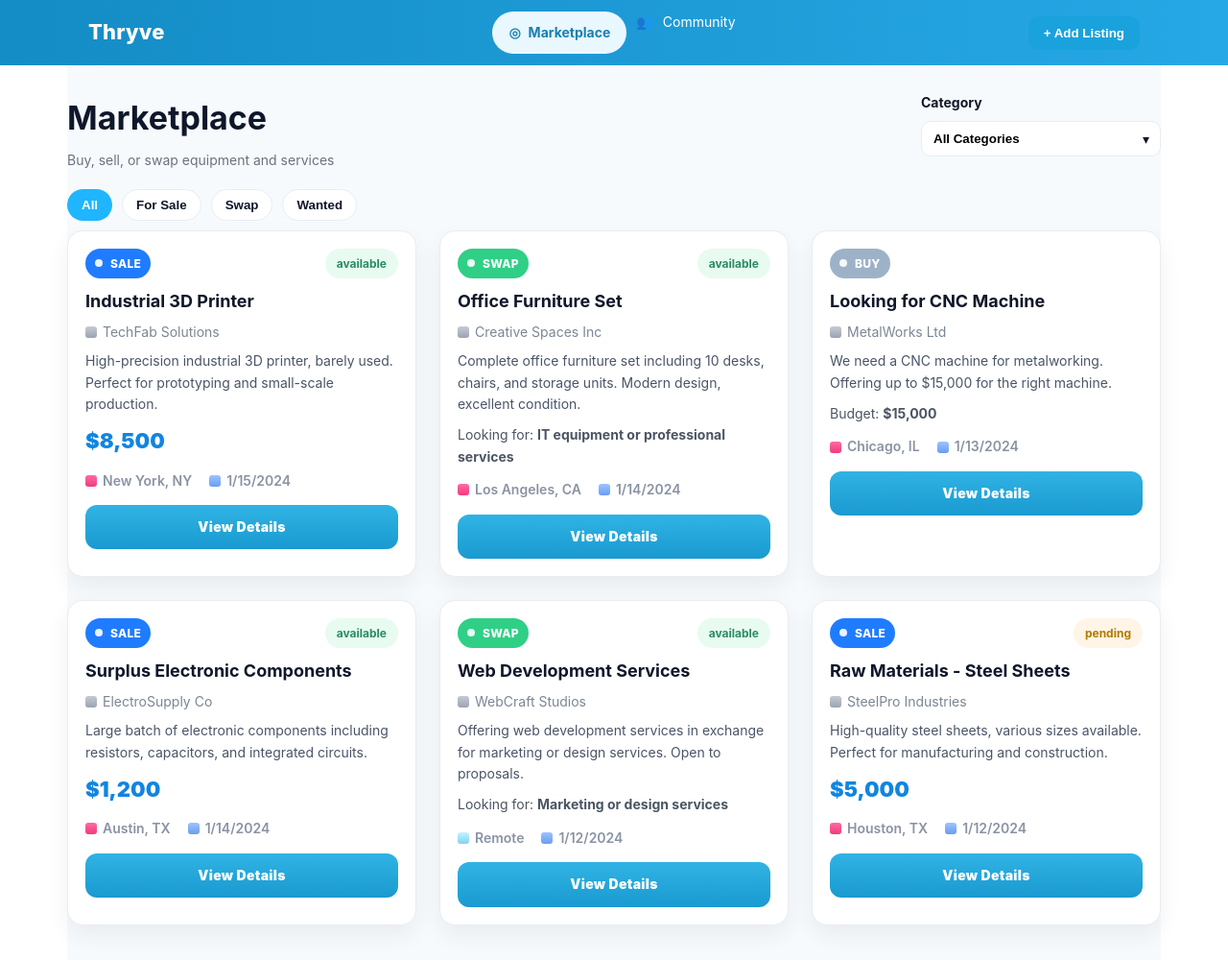
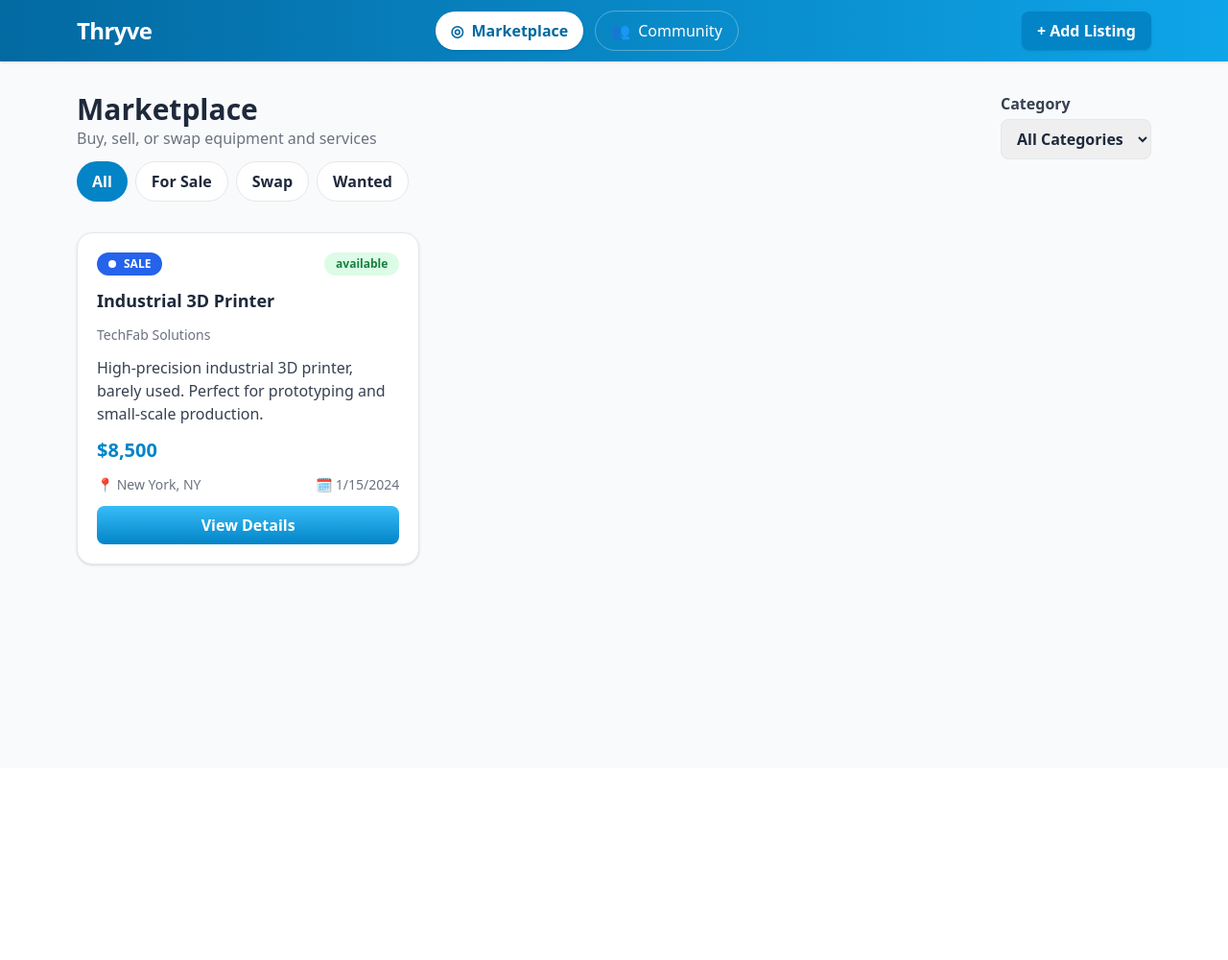
Before and after one commit to siv727/CSIT327-G1-Thryve, a Django app: template thryve/auth_app/templates/landing/home.html in a window 1280 px wide. Shown: the whole page at 96% size. After the commit the page ends 590 px from the top, so only its background shows below. Run offline with Django 5.2, Linux system fonts and the light colour scheme; the template is opened without the code that fills it, so the values that code supplies are empty; some libraries are stand-ins or nearby versions.

Commit message:
feature(home): added some uis

```diff
--- a/thryve/auth_app/templates/landing/home.html
+++ b/thryve/auth_app/templates/landing/home.html
@@ -1,206 +1,93 @@
-
 {% load static %}
 <!DOCTYPE html>
 <html lang="en">
 <head>
-  <meta charset="UTF-8"/>
-  <meta name="viewport" content="width=device-width, initial-scale=1"/>
+  <meta charset="UTF-8" />
+  <meta name="viewport" content="width=device-width, initial-scale=1" />
   <title>Thryve • Marketplace</title>
-  <link rel="stylesheet" href="{% static 'styles/home.css' %}?v=9">
+
+  <!-- ✅ Tailwind via CDN -->
+  <script src="https://cdn.tailwindcss.com"></script>
 </head>
-<body>
 
-  <!-- Top Bar -->
-  <header class="topbar">
-    <div class="topbar__inner container">
-      <div class="brand">Thryve</div>
+<body class="bg-gray-50 text-slate-800 font-inter">
 
-     <nav class="tabs">
-      <a class="tab tab--active" href="{% url 'home' %}">
-        <span class="tab__icon" aria-hidden="true">◎</span>
-              Marketplace
+  <!-- 🌊 Top Bar -->
+  <header class="bg-gradient-to-r from-sky-700 to-sky-500 text-white shadow">
+    <div class="max-w-6xl mx-auto px-4 h-16 flex items-center justify-between">
+      <div class="font-extrabold text-2xl tracking-tight">Thryve</div>
+
+      <nav class="flex items-center space-x-3">
+        <a href="{% url 'home' %}" class="flex items-center gap-2 px-4 py-2 rounded-full bg-white text-sky-700 font-bold shadow">
+          ◎ <span>Marketplace</span>
         </a>
-
-        <span class="tab__icon" aria-hidden="true">👥</span>
-          Community
-
+        <a href="#" class="flex items-center gap-2 px-4 py-2 rounded-full border border-white/30 text-white hover:bg-white/10">
+          👥 <span>Community</span>
+        </a>
       </nav>
 
-
-
-      <button class="btn btn--primary btn--add">+ Add Listing</button>
+      <button class="bg-sky-600 hover:bg-sky-700 px-4 py-2 rounded-lg font-bold shadow">
+        + Add Listing
+      </button>
     </div>
   </header>
 
-  <!-- Page -->
-  <main class="container page">
+  <!-- 📦 Page -->
+  <main class="max-w-6xl mx-auto px-4 py-8">
 
-    <!-- Title row with right Category select -->
-    <div class="page__header">
-      <div class="page__title">
-        <h1>Marketplace</h1>
-        <p class="muted">Buy, sell, or swap equipment and services</p>
+    <!-- Header -->
+    <div class="flex flex-col md:flex-row justify-between gap-6 mb-8">
+      <div>
+        <h1 class="text-3xl font-bold">Marketplace</h1>
+        <p class="text-gray-500 mb-3">Buy, sell, or swap equipment and services</p>
 
-        <!-- chips -->
-        <div class="chips">
-          <button class="chip chip--active">All</button>
-          <button class="chip">For Sale</button>
-          <button class="chip">Swap</button>
-          <button class="chip">Wanted</button>
+        <!-- Chips -->
+        <div class="flex space-x-2">
+          <button class="px-4 py-2 rounded-full bg-sky-600 text-white font-semibold">All</button>
+          <button class="px-4 py-2 rounded-full bg-white border font-semibold hover:bg-gray-100">For Sale</button>
+          <button class="px-4 py-2 rounded-full bg-white border font-semibold hover:bg-gray-100">Swap</button>
+          <button class="px-4 py-2 rounded-full bg-white border font-semibold hover:bg-gray-100">Wanted</button>
         </div>
       </div>
 
-      <div class="filters__right">
-        <label class="select__label" for="category">Category</label>
-        <div class="select">
-          <select id="category" name="category">
-            <option selected>All Categories</option>
+      <div class="flex flex-col">
+        <label for="category" class="font-semibold text-gray-700 mb-1">Category</label>
+        <select id="category" name="category" class="border rounded-lg px-3 py-2 font-semibold">
+          <option>All Categories</option>
           <option>IT Equipment</option>
           <option>Office</option>
           <option>Machinery</option>
           <option>Services</option>
         </select>
-          <span class="select__chev">▾</span>
-        </div>
       </div>
     </div>
 
-    <!-- Cards -->
-    <section class="grid">
+    <!-- 🧱 Cards Grid -->
+    <section class="grid md:grid-cols-2 lg:grid-cols-3 gap-6">
 
-      <!-- 1 -->
-      <article class="card">
-        <div class="card__row">
-          <span class="pill pill--sale"><span class="pill__dot"></span> SALE</span>
-          <span class="status status--available">available</span>
+      <!-- Card Template -->
+      <article class="bg-white border rounded-2xl shadow p-5 space-y-3">
+        <div class="flex justify-between items-center">
+          <span class="bg-blue-600 text-white font-bold text-xs px-3 py-1 rounded-full flex items-center gap-2">
+            <span class="w-2 h-2 bg-white rounded-full"></span> SALE
+          </span>
+          <span class="bg-green-100 text-green-700 font-semibold text-xs px-3 py-1 rounded-full">available</span>
         </div>
 
-        <h3 class="card__title">Industrial 3D Printer</h3>
-        <div class="card__sub">
-          <span class="mini mini--building"></span> TechFab Solutions
-        </div>
-        <p class="card__desc">
-          High-precision industrial 3D printer, barely used. Perfect for prototyping and small-scale production.
-        </p>
-        <div class="price">$8,500</div>
+        <h3 class="text-lg font-bold">Industrial 3D Printer</h3>
+        <p class="text-gray-500 text-sm">TechFab Solutions</p>
+        <p class="text-gray-700">High-precision industrial 3D printer, barely used. Perfect for prototyping and small-scale production.</p>
+        <div class="text-xl font-bold text-sky-600">$8,500</div>
 
-        <div class="meta">
-          <span class="meta__item"><span class="mini mini--pin"></span> New York, NY</span>
-          <span class="meta__item"><span class="mini mini--cal"></span> 1/15/2024</span>
+        <div class="flex justify-between text-sm text-gray-500 font-medium">
+          <span>📍 New York, NY</span>
+          <span>🗓️ 1/15/2024</span>
         </div>
 
-        <a class="btn btn--cta" href="#">View Details</a>
+        <a href="#" class="block text-center mt-2 bg-gradient-to-b from-sky-400 to-sky-600 text-white font-bold py-2 rounded-lg hover:from-sky-500">View Details</a>
       </article>
 
-      <!-- 2 -->
-      <article class="card">
-        <div class="card__row">
-          <span class="pill pill--swap"><span class="pill__dot"></span> SWAP</span>
-          <span class="status status--available">available</span>
-        </div>
-
-        <h3 class="card__title">Office Furniture Set</h3>
-        <div class="card__sub"><span class="mini mini--building"></span> Creative Spaces Inc</div>
-        <p class="card__desc">
-          Complete office furniture set including 10 desks, chairs, and storage units. Modern design, excellent condition.
-        </p>
-        <p class="card__hint">Looking for: <strong>IT equipment or professional services</strong></p>
-
-        <div class="meta">
-          <span class="meta__item"><span class="mini mini--pin"></span> Los Angeles, CA</span>
-          <span class="meta__item"><span class="mini mini--cal"></span> 1/14/2024</span>
-        </div>
-
-        <a class="btn btn--cta" href="#">View Details</a>
-      </article>
-
-      <!-- 3 -->
-      <article class="card">
-        <div class="card__row">
-          <span class="pill pill--buy"><span class="pill__dot"></span> BUY</span>
-          <span class="status status--ghost"></span>
-        </div>
-
-        <h3 class="card__title">Looking for CNC Machine</h3>
-        <div class="card__sub"><span class="mini mini--building"></span> MetalWorks Ltd</div>
-        <p class="card__desc">
-          We need a CNC machine for metalworking. Offering up to $15,000 for the right machine.
-        </p>
-        <p class="card__hint">Budget: <strong>$15,000</strong></p>
-
-        <div class="meta">
-          <span class="meta__item"><span class="mini mini--pin"></span> Chicago, IL</span>
-          <span class="meta__item"><span class="mini mini--cal"></span> 1/13/2024</span>
-        </div>
-
-        <a class="btn btn--cta" href="#">View Details</a>
-      </article>
-
-      <!-- 4 -->
-      <article class="card">
-        <div class="card__row">
-          <span class="pill pill--sale"><span class="pill__dot"></span> SALE</span>
-          <span class="status status--available">available</span>
-        </div>
-
-        <h3 class="card__title">Surplus Electronic Components</h3>
-        <div class="card__sub"><span class="mini mini--building"></span> ElectroSupply Co</div>
-        <p class="card__desc">
-          Large batch of electronic components including resistors, capacitors, and integrated circuits.
-        </p>
-        <div class="price">$1,200</div>
-
-        <div class="meta">
-          <span class="meta__item"><span class="mini mini--pin"></span> Austin, TX</span>
-          <span class="meta__item"><span class="mini mini--cal"></span> 1/14/2024</span>
-        </div>
-
-        <a class="btn btn--cta" href="#">View Details</a>
-      </article>
-
-      <!-- 5 -->
-      <article class="card">
-        <div class="card__row">
-          <span class="pill pill--swap"><span class="pill__dot"></span> SWAP</span>
-          <span class="status status--available">available</span>
-        </div>
-
-        <h3 class="card__title">Web Development Services</h3>
-        <div class="card__sub"><span class="mini mini--building"></span> WebCraft Studios</div>
-        <p class="card__desc">
-          Offering web development services in exchange for marketing or design services. Open to proposals.
-        </p>
-        <p class="card__hint">Looking for: <strong>Marketing or design services</strong></p>
-
-        <div class="meta">
-          <span class="meta__item"><span class="mini mini--remote"></span> Remote</span>
-          <span class="meta__item"><span class="mini mini--cal"></span> 1/12/2024</span>
-        </div>
-
-        <a class="btn btn--cta" href="#">View Details</a>
-      </article>
-
-      <!-- 6 -->
-      <article class="card">
-        <div class="card__row">
-          <span class="pill pill--sale"><span class="pill__dot"></span> SALE</span>
-          <span class="status status--pending">pending</span>
-        </div>
-
-        <h3 class="card__title">Raw Materials - Steel Sheets</h3>
-        <div class="card__sub"><span class="mini mini--building"></span> SteelPro Industries</div>
-        <p class="card__desc">
-          High-quality steel sheets, various sizes available. Perfect for manufacturing and construction.
-        </p>
-        <div class="price">$5,000</div>
-
-        <div class="meta">
-          <span class="meta__item"><span class="mini mini--pin"></span> Houston, TX</span>
-          <span class="meta__item"><span class="mini mini--cal"></span> 1/12/2024</span>
-        </div>
-
-        <a class="btn btn--cta" href="#">View Details</a>
-      </article>
+      <!-- ✨ You can duplicate this <article> block for more listings (Swap, Wanted, etc.) -->
 
     </section>
   </main>
```
Lines whose indentation alone changed are shown as unchanged.
